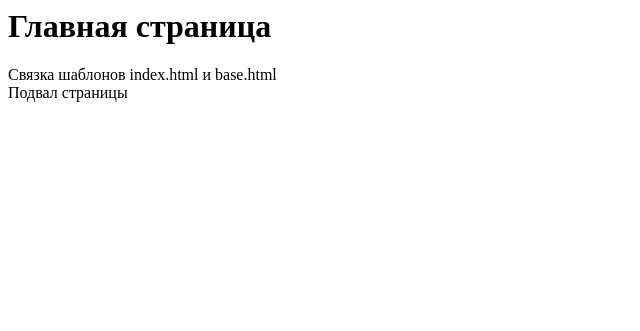
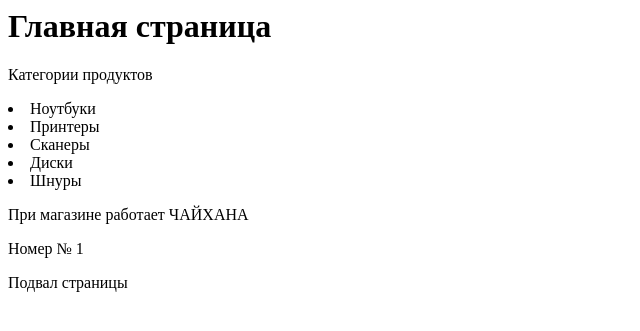
Before and after one commit to DaniilPopkov/first-project-on-django, a Django app: page / in a window 1280 px wide. Shown: the top 331 px of the page, without its empty margins (0-640 px from the left). Run offline with Django 4.2, Linux system fonts and the light colour scheme.

Commit message:
24.09 Попков и Якушева, работа с тегами для даты и времени, условий, перебора из массива, с заданной переменной.

```diff
--- a/hello/firstapp/views.py
+++ b/hello/firstapp/views.py
@@ -1,50 +1,15 @@
 from django.shortcuts import render
-from django.http import HttpResponse
-from django.http import HttpResponse, HttpResponseRedirect, HttpResponsePermanentRedirect
-from django.template.response import TemplateResponse
+from django.http import *
 
 
-# Create your views here.
 
 def index(request):
-    return HttpResponse("Hello World! Это мой первый проект на Django!")
+            cat = ["Ноутбуки", "Принтеры", "Сканеры", "Диски", "Шнуры"]
+            return render(request, "firstapp/index.html", context={"cat": cat})
 
-def index(request):
-    return HttpResponse("<h2>Глaвнaя</h2>")
-
-def about(request):
-    return HttpResponse("<h2>0 сайте</h2>")
-
-def contact(request):
-    return HttpResponse("<h2>Koнтaкты</h2>")
-
-def products(request, productid):
-    category = request.GET.get("cat", "")
-    output = "<h2>Продукт № {0} Категория: {1}</h2>" .format(productid, category)
-    return HttpResponse(output)
-
-def users(request):
-    id = request.GET.get("id", 1)
-    name = request.GET.get("name", "Максим")
-    output = "<h2>Пользователь</h2><h3>id: {0} Имя: {1}</h3 >" .format(id, name)
-    return HttpResponse(output)
-def index(request):
-    return HttpResponse("Index")
-
-def about(request):
-    return HttpResponse("About")
-
-def contact(request):
-    return HttpResponseRedirect("/about")
-
-def details(request):
-    return HttpResponsePermanentRedirect("/")
-
-def index(request):
-    return render(request, "firstapp/index.html")
-    # header = "Персональные данные" # обычная переменная
-    # langs = ["Английский", "Немецкий", "Испанский"] # массив
-    # user = {"name": "Максим,", "age": 30} # словарь
-    # addr = ("Виноградная", 23, 45) # кортеж
-    # data = {"header": header, "langs": langs, "user": user, "address": addr}
-    # return render(request, "index.html", context=data)
+        # header = "Персональные данные" # обычная переменная
+        # langs = ["Английский", "Немецкий", "Испанский"] # массив
+        # user = {"name": "Максим,", "age": 30} # словарь
+        # addr = ("Виноградная", 23, 45) # кортеж
+        # data = {"header": header, "langs": langs, "user": user, "address": addr}
+        # return render(request, "index.html", context=data)
--- a/hello/templates/firstapp/index.html
+++ b/hello/templates/firstapp/index.html
@@ -1,4 +1,17 @@
 {% extends "firstapp/base.html" %}
 {% block title %}Index{% endblock title %}
 {% block header %}Главная страница{% endblock header %}
-{% block content%}Связка шаблонов index.html и base.html{% endblock content %}
+{% block content%}
+<p>Категории продуктов</p>
+{% for i in cat %}
+ <li>{{ i }}</li>
+ {% empty %}
+ <li>Категории продуктов отсутствуют</li>
+ {% endfor %}
+{% with name="ЧАЙХАНА" nom=1 %}
+ <div>
+ <p>При магазине работает {{ name }}</p>
+ <p>Номер № {{ nom }}</p>
+ </div>
+{% endwith %}
+{% endblock content %}
```
Also changed, not shown: hello/templates/firstapp/about.html (+17 -1 lines).
